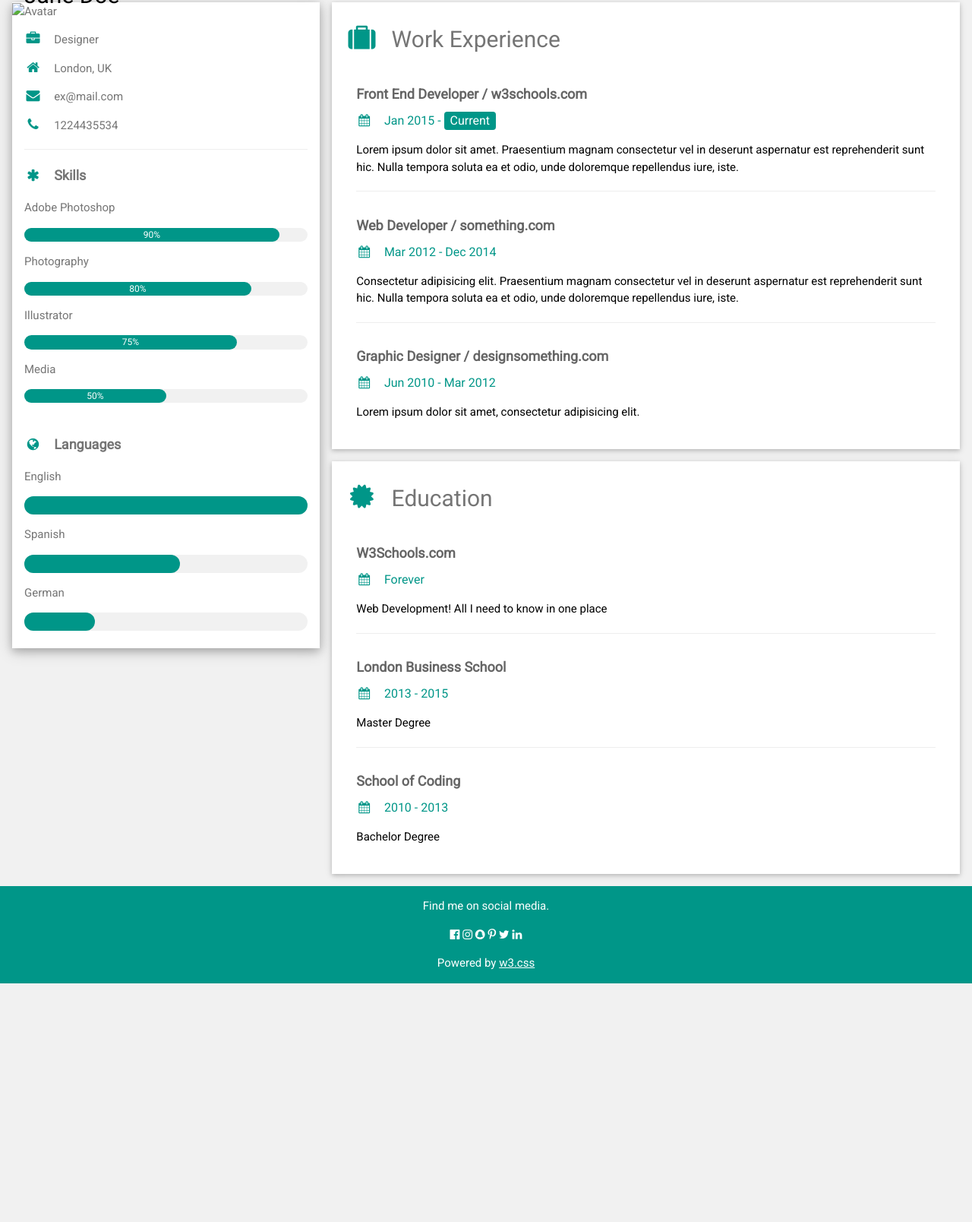
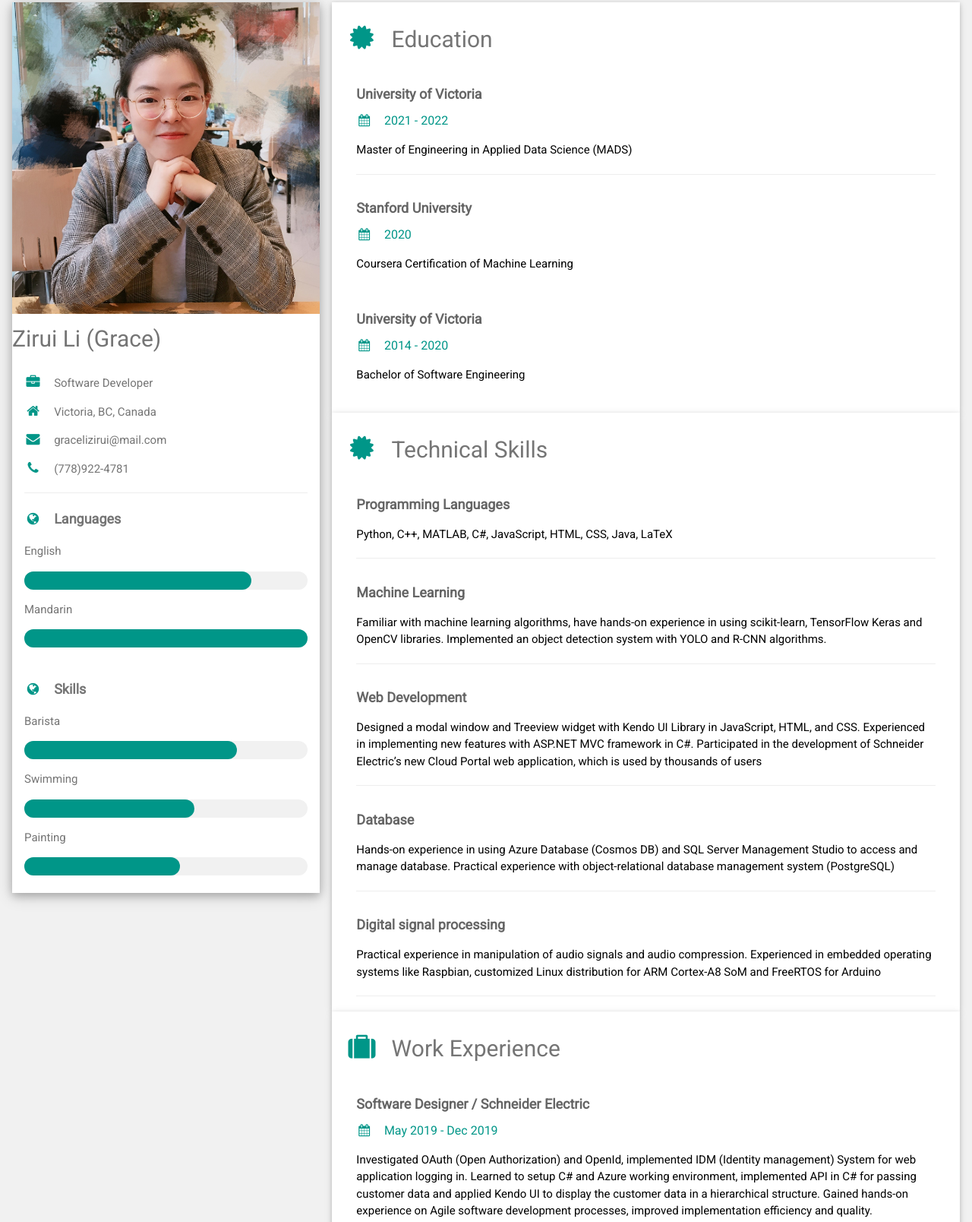
Before and after one commit to gracelzr/ZL_Website, a plain HTML site: page index.html in a window 1280 px wide. Shown: the part 13-1621 px from the top of the page at 76% size. Before the commit the page ends 1307 px from the top, so only its background shows below. Drawn offline with nearby package versions, Linux system fonts and the light colour scheme.

Commit message:
Website content completed

```diff
--- a/index.html
+++ b/index.html
@@ -1,6 +1,6 @@
 <!DOCTYPE html>
 <html>
-<title>W3.CSS Template</title>
+<title>Zirui Li, Software Engineer</title>
 <meta charset="UTF-8">
 <meta name="viewport" content="width=device-width, initial-scale=1">
 <link rel="stylesheet" href="https://www.w3schools.com/w3css/4/w3.css">
@@ -22,21 +22,22 @@ html,body,h1,h2,h3,h4,h5,h6 {font-family: "Roboto", sans-serif}
 
       <div class="w3-white w3-text-grey w3-card-4">
         <div class="w3-display-container">
-          <img src="/w3images/avatar_hat.jpg" style="width:100%" alt="Avatar">
-          <div class="w3-display-bottomleft w3-container w3-text-black">
-            <h2>Jane Doe</h2>
-          </div>
+          <img src="img.jpg" style="width:100%" alt="Avatar">
+          <!-- <div class="w3-display-bottomleft w3-container w3-text-black"> -->
+            <h2> Zirui Li (Grace) </h2>
+          <!-- </div> -->
         </div>
         <div class="w3-container">
-          <p><i class="fa fa-briefcase fa-fw w3-margin-right w3-large w3-text-teal"></i>Designer</p>
-          <p><i class="fa fa-home fa-fw w3-margin-right w3-large w3-text-teal"></i>London, UK</p>
-          <p><i class="fa fa-envelope fa-fw w3-margin-right w3-large w3-text-teal"></i>ex@mail.com</p>
-          <p><i class="fa fa-phone fa-fw w3-margin-right w3-large w3-text-teal"></i>1224435534</p>
+          <p><i class="fa fa-briefcase fa-fw w3-margin-right w3-large w3-text-teal"></i>Software Developer</p>
+          <p><i class="fa fa-home fa-fw w3-margin-right w3-large w3-text-teal"></i>Victoria, BC, Canada</p>
+          <p><i class="fa fa-envelope fa-fw w3-margin-right w3-large w3-text-teal"></i>gracelizirui@mail.com</p>
+          <p><i class="fa fa-phone fa-fw w3-margin-right w3-large w3-text-teal"></i>(778)922-4781</p>
           <hr>
 
-          <p class="w3-large"><b><i class="fa fa-asterisk fa-fw w3-margin-right w3-text-teal"></i>Skills</b></p>
-          <p>Adobe Photoshop</p>
+          <!-- <p class="w3-large"><b><i class="fa fa-asterisk fa-fw w3-margin-right w3-text-teal"></i>Technical Skills</b></p>
+          <p>Programming Languages</p>
           <div class="w3-light-grey w3-round-xlarge w3-small">
+            <p>English</p>
             <div class="w3-container w3-center w3-round-xlarge w3-teal" style="width:90%">90%</div>
           </div>
           <p>Photography</p>
@@ -53,20 +54,31 @@ html,body,h1,h2,h3,h4,h5,h6 {font-family: "Roboto", sans-serif}
           <div class="w3-light-grey w3-round-xlarge w3-small">
             <div class="w3-container w3-center w3-round-xlarge w3-teal" style="width:50%">50%</div>
           </div>
-          <br>
+          <br> -->
 
           <p class="w3-large w3-text-theme"><b><i class="fa fa-globe fa-fw w3-margin-right w3-text-teal"></i>Languages</b></p>
           <p>English</p>
           <div class="w3-light-grey w3-round-xlarge">
+            <div class="w3-round-xlarge w3-teal" style="height:24px;width:80%"></div>
+          </div>
+          <p>Mandarin</p>
+          <div class="w3-light-grey w3-round-xlarge">
             <div class="w3-round-xlarge w3-teal" style="height:24px;width:100%"></div>
           </div>
-          <p>Spanish</p>
+          <br>
+
+          <p class="w3-large w3-text-theme"><b><i class="fa fa-globe fa-fw w3-margin-right w3-text-teal"></i>Skills</b></p>
+          <p>Barista</p>
+          <div class="w3-light-grey w3-round-xlarge">
+            <div class="w3-round-xlarge w3-teal" style="height:24px;width:75%"></div>
+          </div>
+          <p>Swimming</p>
+          <div class="w3-light-grey w3-round-xlarge">
+            <div class="w3-round-xlarge w3-teal" style="height:24px;width:60%"></div>
+          </div>
+          <p>Painting</p>
           <div class="w3-light-grey w3-round-xlarge">
             <div class="w3-round-xlarge w3-teal" style="height:24px;width:55%"></div>
-          </div>
-          <p>German</p>
-          <div class="w3-light-grey w3-round-xlarge">
-            <div class="w3-round-xlarge w3-teal" style="height:24px;width:25%"></div>
           </div>
           <br>
         </div>
@@ -78,48 +90,96 @@ html,body,h1,h2,h3,h4,h5,h6 {font-family: "Roboto", sans-serif}
     <!-- Right Column -->
     <div class="w3-twothird">
 
-      <div class="w3-container w3-card w3-white w3-margin-bottom">
-        <h2 class="w3-text-grey w3-padding-16"><i class="fa fa-suitcase fa-fw w3-margin-right w3-xxlarge w3-text-teal"></i>Work Experience</h2>
+      <div class="w3-container w3-card w3-white">
+        <h2 class="w3-text-grey w3-padding-16"><i class="fa fa-certificate fa-fw w3-margin-right w3-xxlarge w3-text-teal"></i>Education</h2>
         <div class="w3-container">
-          <h5 class="w3-opacity"><b>Front End Developer / w3schools.com</b></h5>
-          <h6 class="w3-text-teal"><i class="fa fa-calendar fa-fw w3-margin-right"></i>Jan 2015 - <span class="w3-tag w3-teal w3-round">Current</span></h6>
-          <p>Lorem ipsum dolor sit amet. Praesentium magnam consectetur vel in deserunt aspernatur est reprehenderit sunt hic. Nulla tempora soluta ea et odio, unde doloremque repellendus iure, iste.</p>
+          <h5 class="w3-opacity"><b>University of Victoria</b></h5>
+          <h6 class="w3-text-teal"><i class="fa fa-calendar fa-fw w3-margin-right"></i>2021 - 2022</h6>
+          <p>Master of Engineering in Applied Data Science (MADS)</p>
           <hr>
         </div>
         <div class="w3-container">
-          <h5 class="w3-opacity"><b>Web Developer / something.com</b></h5>
-          <h6 class="w3-text-teal"><i class="fa fa-calendar fa-fw w3-margin-right"></i>Mar 2012 - Dec 2014</h6>
-          <p>Consectetur adipisicing elit. Praesentium magnam consectetur vel in deserunt aspernatur est reprehenderit sunt hic. Nulla tempora soluta ea et odio, unde doloremque repellendus iure, iste.</p>
-          <hr>
+          <h5 class="w3-opacity"><b>Stanford University</b></h5>
+          <h6 class="w3-text-teal"><i class="fa fa-calendar fa-fw w3-margin-right"></i>2020</h6>
+          <p>Coursera Certification of Machine Learning</p><br>
         </div>
         <div class="w3-container">
-          <h5 class="w3-opacity"><b>Graphic Designer / designsomething.com</b></h5>
-          <h6 class="w3-text-teal"><i class="fa fa-calendar fa-fw w3-margin-right"></i>Jun 2010 - Mar 2012</h6>
-          <p>Lorem ipsum dolor sit amet, consectetur adipisicing elit. </p><br>
+          <h5 class="w3-opacity"><b>University of Victoria</b></h5>
+          <h6 class="w3-text-teal"><i class="fa fa-calendar fa-fw w3-margin-right"></i>2014 - 2020</h6>
+          <p>Bachelor of Software Engineering</p><br>
         </div>
       </div>
 
       <div class="w3-container w3-card w3-white">
-        <h2 class="w3-text-grey w3-padding-16"><i class="fa fa-certificate fa-fw w3-margin-right w3-xxlarge w3-text-teal"></i>Education</h2>
+        <h2 class="w3-text-grey w3-padding-16"><i class="fa fa-certificate fa-fw w3-margin-right w3-xxlarge w3-text-teal"></i>Technical Skills</h2>
         <div class="w3-container">
-          <h5 class="w3-opacity"><b>W3Schools.com</b></h5>
-          <h6 class="w3-text-teal"><i class="fa fa-calendar fa-fw w3-margin-right"></i>Forever</h6>
-          <p>Web Development! All I need to know in one place</p>
+          <h5 class="w3-opacity"><b>Programming Languages</b></h5>
+          <p>Python, C++, MATLAB, C#, JavaScript, HTML, CSS, Java, LaTeX</p>
           <hr>
         </div>
         <div class="w3-container">
-          <h5 class="w3-opacity"><b>London Business School</b></h5>
-          <h6 class="w3-text-teal"><i class="fa fa-calendar fa-fw w3-margin-right"></i>2013 - 2015</h6>
-          <p>Master Degree</p>
+          <h5 class="w3-opacity"><b>Machine Learning</b></h5>
+          <p>Familiar with machine learning algorithms, have hands-on experience in using scikit-learn, TensorFlow Keras and OpenCV libraries. Implemented an object detection system with YOLO and R-CNN algorithms.</p>
           <hr>
         </div>
         <div class="w3-container">
-          <h5 class="w3-opacity"><b>School of Coding</b></h5>
-          <h6 class="w3-text-teal"><i class="fa fa-calendar fa-fw w3-margin-right"></i>2010 - 2013</h6>
-          <p>Bachelor Degree</p><br>
+          <h5 class="w3-opacity"><b>Web Development</b></h5>
+          <p>Designed a modal window and Treeview widget with Kendo UI Library in JavaScript, HTML, and CSS. Experienced in implementing new features with ASP.NET MVC framework in C#. Participated in the development of Schneider Electric’s new Cloud Portal web application, which is used by thousands of users</p>
+          <hr>
+        </div>
+        <div class="w3-container">
+          <h5 class="w3-opacity"><b>Database</b></h5>
+          <p>Hands-on experience in using Azure Database (Cosmos DB) and SQL Server Management Studio to access and manage database. Practical experience with object-relational database management system (PostgreSQL)</p>
+          <hr>
+        </div>
+        <div class="w3-container">
+          <h5 class="w3-opacity"><b>Digital signal processing</b></h5>
+          <p>Practical experience in manipulation of audio signals and audio compression. Experienced in embedded operating systems like Raspbian, customized Linux distribution for ARM Cortex-A8 SoM and
+FreeRTOS for Arduino</p>
+          <hr>
         </div>
       </div>
 
+      <div class="w3-container w3-card w3-white w3-margin-bottom">
+        <h2 class="w3-text-grey w3-padding-16"><i class="fa fa-suitcase fa-fw w3-margin-right w3-xxlarge w3-text-teal"></i>Work Experience</h2>
+        <div class="w3-container">
+          <h5 class="w3-opacity"><b>Software Designer / Schneider Electric</b></h5>
+          <h6 class="w3-text-teal"><i class="fa fa-calendar fa-fw w3-margin-right"></i>May 2019 - Dec 2019</h6>
+          <p>Investigated OAuth (Open Authorization) and OpenId, implemented IDM (Identity management) System for web application logging in. Learned to setup C# and Azure working environment, implemented API in C# for passing customer data and applied Kendo UI to display the customer data in a hierarchical structure. Gained hands-on experience on Agile software development processes, improved implementation efficiency and quality.</p>
+          <hr>
+        </div>
+        <div class="w3-container">
+          <h5 class="w3-opacity"><b>Jr Systems Integrator / TRAXX Automation Ltd.</b></h5>
+          <h6 class="w3-text-teal"><i class="fa fa-calendar fa-fw w3-margin-right"></i>Sept 2017 - Apr 2018</h6>
+          <p>Worked on a underwater robot vehicle project. Gained hands-on experience with YOCTO, used Poky to customize the layers and recipes and built customized embedded operating system image for ARM Cortex-A8 SoM.</p>
+          <hr>
+        </div>
+      </div>
+
+            <div class="w3-container w3-card w3-white w3-margin-bottom">
+        <h2 class="w3-text-grey w3-padding-16"><i class="fa fa-suitcase fa-fw w3-margin-right w3-xxlarge w3-text-teal"></i>Academic Projects</h2>
+        <div class="w3-container">
+          <h5 class="w3-opacity"><b>Detection of Coronavirus Spike Proteins and Measurement of Binding Affinity Using WGM Sensor</b></h5>
+          <h6 class="w3-text-teal"><i class="fa fa-calendar fa-fw w3-margin-right"></i>May 2020 - Aug 2020</h6>
+          <p>Research on Whispering Gallery Microcavities (WGM) sensor to detect the spike proteins in a solution and output a transmission spectra. Applied data processing program to process the sample data and generated the result graphs. Utilized Blender animation tool to build the demonstration of WGM sensor working principle and spike proteins detection. </p>
+          <p><a href="https://drive.google.com/file/d/1X5E9nMkL3WYrqdj_jUBOKfqDzmKf4dgN/view?usp=sharing">Click for more details</a>.</p>
+          <hr>
+        </div>
+        <div class="w3-container">
+          <h5 class="w3-opacity"><b>Movie Revenue Prediction</b></h5>
+          <h6 class="w3-text-teal"><i class="fa fa-calendar fa-fw w3-margin-right"></i>Jan 2020 – Apr 2020</h6>
+          <p>Applied Support Vector Regression, Multilayer Perceptron Regressor, XGBoost Regressor and Neural Network algorithms to build a model for the movie revenue prediction. Implemented the Bag-of-Words method to extract the important features/predictors.</p>
+          <p><a href="https://drive.google.com/open?id=1h_bc4Pz0yzViCfvJ2VSMj0yxrnhyOebT">Click for more details</a>.</p>
+          <hr>
+        </div>
+        <div class="w3-container">
+          <h5 class="w3-opacity"><b>Go Game Web Application</b></h5>
+          <h6 class="w3-text-teal"><i class="fa fa-calendar fa-fw w3-margin-right"></i>May 2016 - Aug 2016</h6>
+          <p>Designed a Go game online application. Designed user interface and the game logic by using JavaScript, CSS, and HTML. Implemented some interesting features like a chat room, online matchmaking, game replay, and inter operating with an external “AI” system to support computer vs. human-style play.Applied Model View Controller (MVC) pattern to separate the application components, and made a well-structured style of code for future implementation.</p>
+          <p><a href="http://www.maplerecall.com:30094">Click for more details</a>.</p>
+          <hr>
+        </div>
+      </div>
     <!-- End Right Column -->
     </div>
 
@@ -131,12 +191,7 @@ html,body,h1,h2,h3,h4,h5,h6 {font-family: "Roboto", sans-serif}
 
 <footer class="w3-container w3-teal w3-center w3-margin-top">
   <p>Find me on social media.</p>
-  <i class="fa fa-facebook-official w3-hover-opacity"></i>
-  <i class="fa fa-instagram w3-hover-opacity"></i>
-  <i class="fa fa-snapchat w3-hover-opacity"></i>
-  <i class="fa fa-pinterest-p w3-hover-opacity"></i>
-  <i class="fa fa-twitter w3-hover-opacity"></i>
-  <i class="fa fa-linkedin w3-hover-opacity"></i>
+  <a class="fa fa-linkedin w3-hover-opacity" href="https://www.linkedin.com/in/zirui-li-grace/"></a>
   <p>Powered by <a href="https://www.w3schools.com/w3css/default.asp" target="_blank">w3.css</a></p>
 </footer>
 
```
Also changed, not shown: img.jpg (added).
